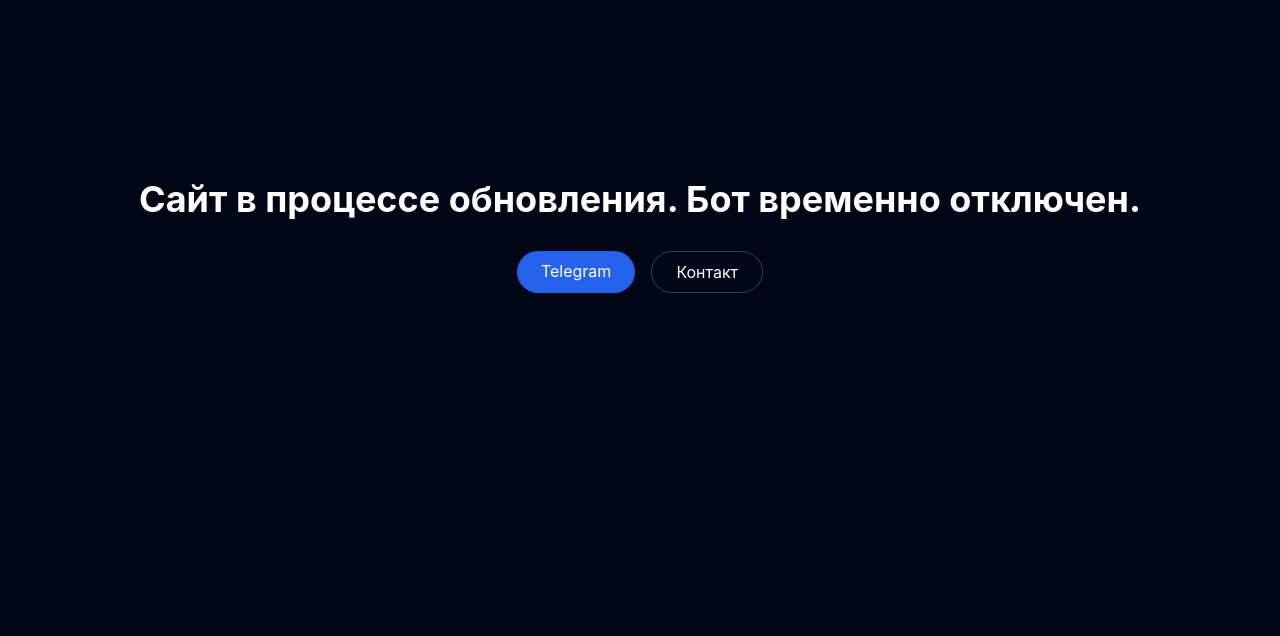
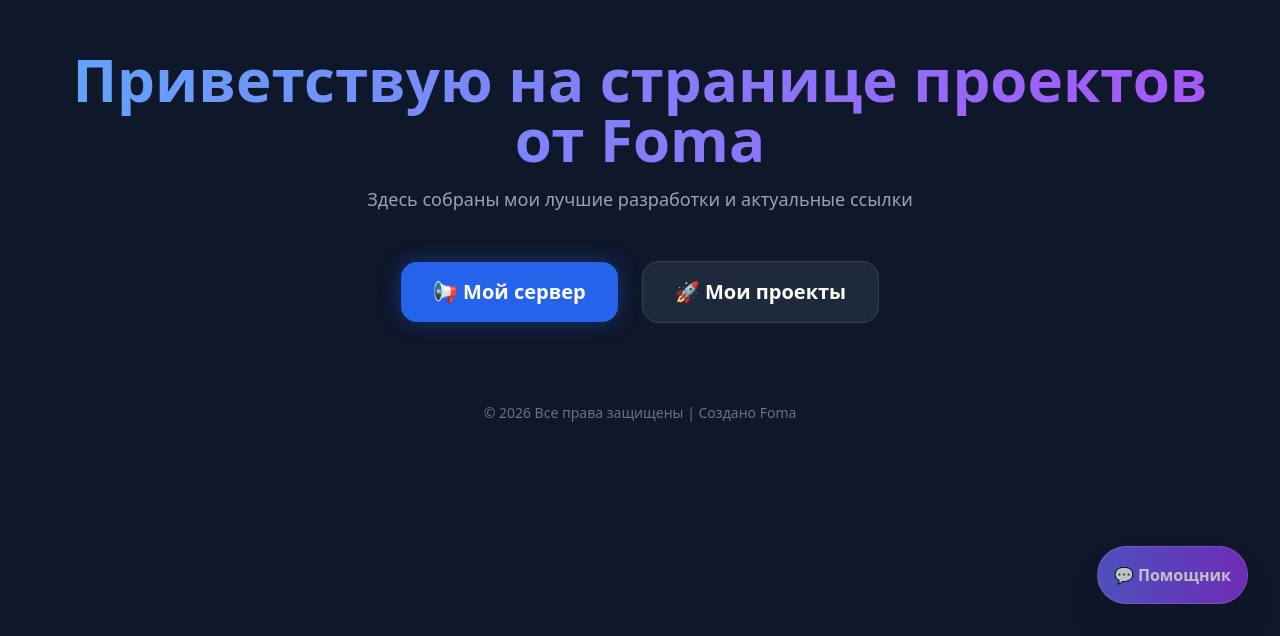
Before and after one commit to F0m0chka/my-portfolio, a Next.js app: page / in a window 1280 px wide. Shown: the part 164-800 px from the top of the page. Built offline with nearby package versions, Linux system fonts and the light colour scheme.

Commit message:
Design: updated header, buttons and added bot widget

```diff
--- a/app/page.tsx
+++ b/app/page.tsx
@@ -1,23 +1,57 @@
-export default function Home() {
+import React from 'react';
+
+export default function Page() {
   return (
-    <div className="min-h-screen bg-slate-950 text-white flex flex-col items-center justify-center p-6">
-      <h1 className="text-4xl font-bold mb-8 text-center">
-        Сайт в процессе обновления. Бот временно отключен.
-      </h1>
-      <div className="flex gap-4">
+    <div className="min-h-screen bg-slate-900 text-white flex flex-col items-center justify-center p-8 font-sans">
+
+      {/* Главный приветственный блок */}
+      <header className="text-center mb-12">
+        <h1 className="text-5xl md:text-6xl font-extrabold mb-4 text-transparent bg-clip-text bg-gradient-to-r from-blue-400 to-purple-500">
+          Приветствую на странице проектов от Foma
+        </h1>
+        <p className="text-gray-400 text-lg">
+          Здесь собраны мои лучшие разработки и актуальные ссылки
+        </p>
+      </header>
+
+      {/* Контейнер с кнопками */}
+      <div className="flex flex-col md:flex-row gap-6 items-center">
+
+        {/* Кнопка ТГ-канала */}
         <a
-          href="https://t.me/foma_junior_bot"
-          className="bg-blue-600 px-6 py-2 rounded-full hover:bg-blue-700 transition"
+          href="https://t.me/+qxcAoFFsuvZiNWMy"
+          target="_blank"
+          className="group relative px-8 py-4 bg-blue-600 rounded-2xl font-bold text-xl shadow-[0_0_20px_rgba(37,99,235,0.4)] hover:shadow-[0_0_30px_rgba(37,99,235,0.6)] transition-all transform hover:-translate-y-1"
         >
-          Telegram
+          📢 Мой сервер
         </a>
+
+        {/* Кнопка Проектов (ссылка на этот же сайт или GitHub) */}
         <a
-          href="https://t.me/iqxcAoFFsuvZiNWMy"
-          className="border border-slate-700 px-6 py-2 rounded-full hover:bg-slate-800 transition"
+          href="#projects"
+          className="px-8 py-4 bg-slate-800 border border-slate-700 rounded-2xl font-bold text-xl hover:bg-slate-700 transition-all"
         >
-          Контакт
+          🚀 Мои проекты
+        </a>
+
+      </div>
+
+      {/* Плавающая кнопка бота-помощника */}
+      <div className="fixed bottom-8 right-8 animate-pulse">
+        <a
+          href="https://t.me/твой_ник_бота"
+          target="_blank"
+          className="flex items-center gap-3 bg-gradient-to-r from-indigo-500 to-purple-600 p-4 rounded-full shadow-2xl hover:scale-110 transition-transform border border-white/20"
+        >
+          <span className="font-bold text-white">💬 Помощник</span>
         </a>
       </div>
+
+      {/* Нижняя часть (футер) */}
+      <footer className="mt-20 text-gray-500 text-sm">
+        © 2026 Все права защищены | Создано Foma
+      </footer>
+
     </div>
   );
 }
```
Also changed, not shown: bot.js (added, +63 -0 lines).
